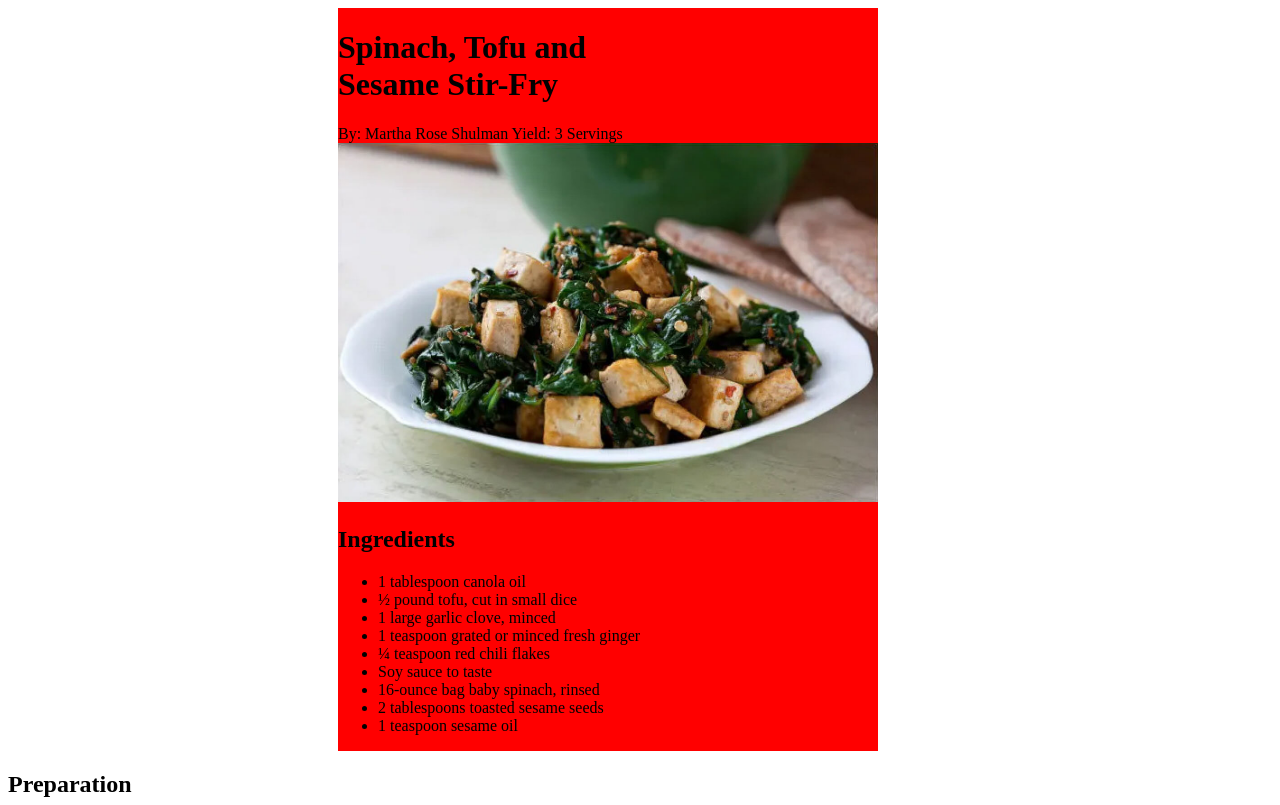
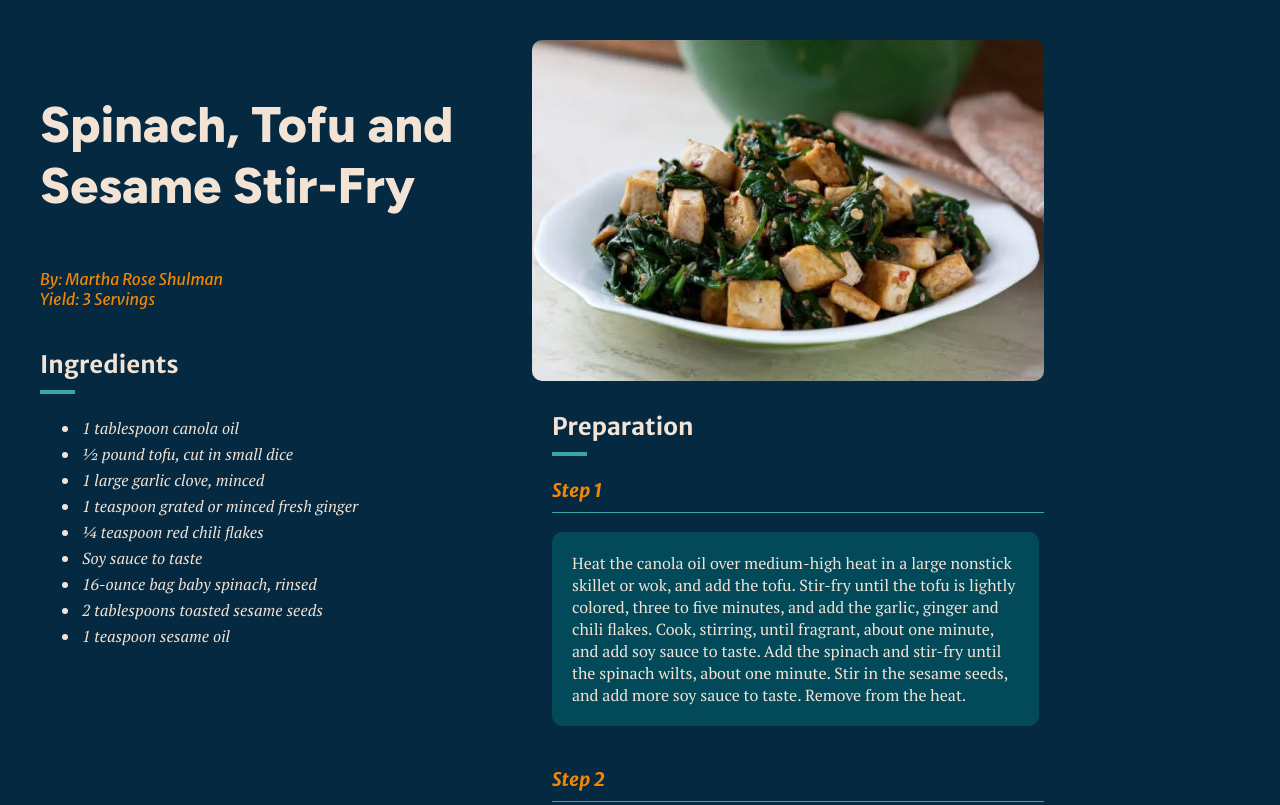
Before and after one commit to eosanche/exercise7, a plain HTML site: page index.html in a window 1280 px wide. Shown: the top 805 px of the page. Drawn offline with Linux system fonts and the light colour scheme; a web font is replaced by a local one.

Commit message:
new code

```diff
--- a/index.html
+++ b/index.html
@@ -1,79 +1,127 @@
 <!--This receipe is taken from https://cooking.nytimes.com/recipes/1012494-spinach-tofu-and-sesame-stir-fry -->
 <!-- Emerson -->
-<!-- March 7 2024 -->
+<!-- March 11 2024 -->
 
+<link rel="preconnect" href="https://fonts.googleapis.com">
+<link rel="preconnect" href="https://fonts.gstatic.com" crossorigin>
+<link href="https://fonts.googleapis.com/css2?family=Carme&family=Figtree:ital,wght@0,300..900;1,300..900&display=swap" rel="stylesheet">
 <!DOCTYPE html>
+
+<link rel="preconnect" href="https://fonts.googleapis.com">
+<link rel="preconnect" href="https://fonts.gstatic.com" crossorigin>
+<link href="https://fonts.googleapis.com/css2?family=Carme&family=DM+Serif+Display:ital@0;1&family=Figtree:ital,wght@0,300..900;1,300..900&family=Merriweather+Sans:ital,wght@0,300..800;1,300..800&family=PT+Serif:ital,wght@0,400;0,700;1,400;1,700&family=Playfair+Display:ital,wght@0,400..900;1,400..900&display=swap" rel="stylesheet">
+
+<link rel="preconnect" href="https://fonts.googleapis.com">
+<link rel="preconnect" href="https://fonts.gstatic.com" crossorigin>
+<link href="https://fonts.googleapis.com/css2?family=Carme&family=Figtree:ital,wght@0,300..900;1,300..900&family=Merriweather+Sans:ital,wght@0,300..800;1,300..800&family=Playfair+Display:ital,wght@0,400..900;1,400..900&display=swap" rel="stylesheet">
 
 <html lang="en">
   <meta charset="UTF-8">
   <style>
-
-    .center-div {
-      width: 1200px;
+    body {
       display: flex;
-        flex-direction: column;
-        align-items: center;
+      margin: 0;
+      padding: 40px 0;
+      background-color: #042940;
     }
 
-    .column {
-      display: grid;
-        grid-template-columns: 1fr 4fr;
-        width: 100%;
+    .left-column {
+      width: 40%;
+      padding-left: 20px;
+    }
+
+    .right-column {
+      width: 40%;
+    }
+
+    h1 {
+      padding: 20px;
+      font-family: "Figtree", sans-serif;
+      font-size: 50px;
+      font-weight: 750;
+      font-style: normal;
+      color: #F2E3D5;
+    }
+
+    h2 {
+      font-family: "Merriweather Sans", sans-serif;
+      font-weight: 700;
+      font-style: normal;
+      color: #F2E3D5;
+      padding-right: 15px;
+      padding-bottom: 10px;
+      margin-right: 5px;
+      margin-bottom: 5px;
+      border-bottom: 4px solid #3CA6A6;
+      display: inline-block;
+      width: 4%;
+      margin-left: 20px;
 
     }
 
-        .left-column {
-        width: 45%;
-          background-color: red;
+    h3 {
+      font-family: "Merriweather Sans", sans-serif;
+      font-weight: 700;
+      font-style: oblique;
+      color: #F28705;
+      border-bottom: 1px solid #3CA6A6;
+      padding-bottom: 10px;
+      margin-left: 20px;
     }
 
-       .left-column h1 {
-        width: 50%;
-      }
-         .prep-column {
-          text-align: left;
-        display: flex;
-        flex-direction: column;
-        align-items: left;
-
+    p {
+      padding: 20px;
+      margin: 5px;
+      font-family: "PT Serif", sans-serif;
+      font-weight: 1;
+      font-style: normal;
+      border-radius: 10px;
+      color: #F2E3D5;
+      background-color: #024959;
+      margin-left: 20px;
     }
 
-        .image-right-column {
-           display: flex;
-        align-items: center;
-        margin-bottom: 20px;
-        width: 100%;
-        max-width: 600px;
-        height: auto;
+    li {
+      padding: 2px;
+      font-family: "PT Serif", sans-serif;
+      font-weight: 1;
+      font-style: italic;
+      color: #F2E3D5;
+      margin-left: 20px;
+    }
+
+    .author {
+      width: 40%;
+      gap: 20px;
+      margin-left: 20px;
+      padding-right: 20px;
+      padding-bottom: 20px;
+      font-family: "Merriweather Sans", sans-serif;
+      font-weight: 400;
+      font-style: italic;
+      color: #F28705;
 
     }
 
     .image-size {
       width: 100%;
       height: auto;
+      border-radius: 10px;
+      margin-bottom: 10px;
     }
+  </style>
 
-  </style>
   <body>
 
-
-  <div class="center-div">
     <div class="left-column">
 
       <h1>
         Spinach, Tofu and Sesame Stir-Fry </h1>
+
+      <div class="author">
         By: Martha Rose Shulman
         Yield: 3 Servings
       </div>
-  </div>
-
-
-  <div class="center-div">
- <div class="left-column">
-
-    <img src="recipe-photo-Enhanced-SR.jpg" alt="fried tofu cooked to where it becomes crispy with stir fried spainach sprinkled with seame seeds on top" class="image-size">
-
-
 
       <h2>
         Ingredients</h2>
@@ -89,10 +137,14 @@
         <li> 1 teaspoon sesame oil</li>
       </ul>
     </div>
-    </div>
 
 
-      <div class="prep-column">
+    <div class="right-column">
+
+      <img src="recipe-photo-Enhanced-SR.jpg" alt="fried tofu cooked to where it becomes crispy with stir fried spainach sprinkled with seame seeds on top" class="image-size">
+
+
+
       <h2>
         Preparation
       </h2>
```
Lines whose indentation alone changed are shown as unchanged.
